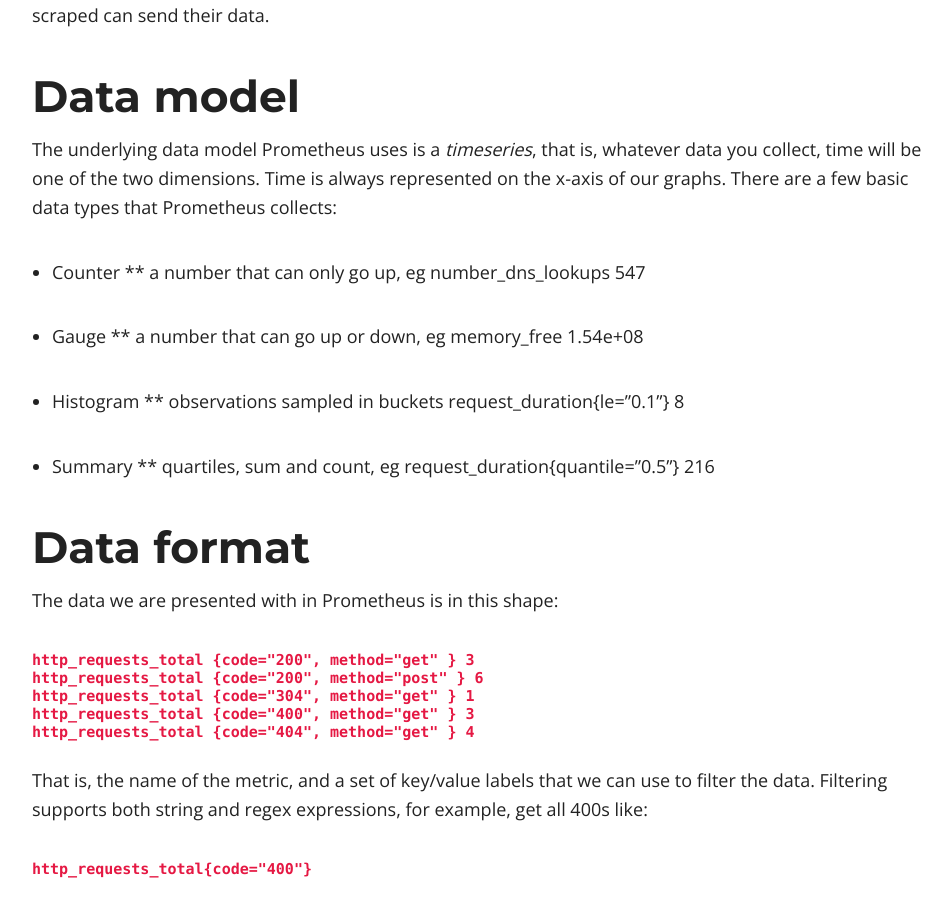
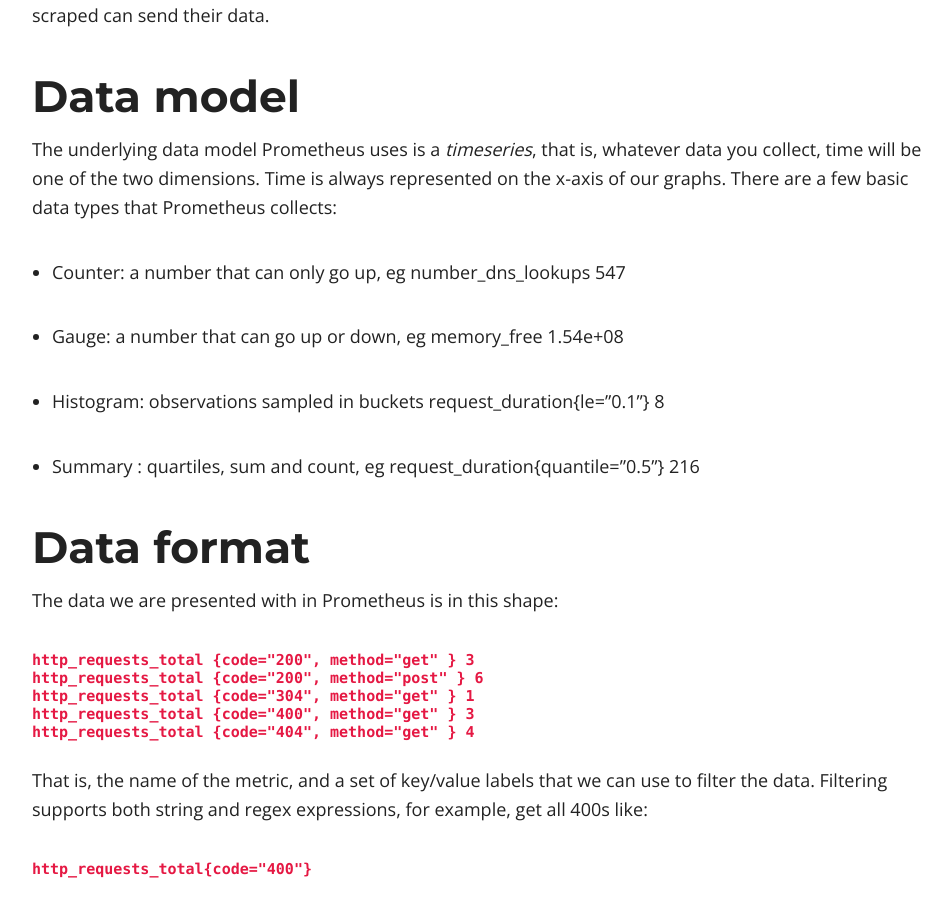
Before and after one commit to annaken/annaken.github.io, a Jekyll site: the page built from _posts/2019-02-01-prometheus-a-short-introduction.md, in a window 1280 px wide and 900 px high, scrolled down 2606 px. Shown: the whole window, without its empty margins (158-1110 px from the left). Built offline with Jekyll 4.4.1, drawn with Linux system fonts in a browser that asks for light colours; nearby versions of some CDN libraries; comment, search, counter and statistics services are not loaded.

Commit message:
Bulletpoints

```diff
--- a/_posts/2019-02-01-prometheus-a-short-introduction.md
+++ b/_posts/2019-02-01-prometheus-a-short-introduction.md
@@ -31,17 +31,13 @@ Something I really like about Prometheus is the exporters. There's a [huge amoun
 
 The underlying data model Prometheus uses is a *timeseries*, that is, whatever data you collect, time will be one of the two dimensions. Time is always represented on the x-axis of our graphs. There are a few basic data types that Prometheus collects:
 
-* Counter
-** a number that can only go up, eg number_dns_lookups 547
+* Counter: a number that can only go up, eg number_dns_lookups 547
 
-* Gauge
-** a number that can go up or down, eg memory_free 1.54e+08
+* Gauge: a number that can go up or down, eg memory_free 1.54e+08
 
-* Histogram
-** observations sampled in buckets request_duration{le="0.1"} 8
+* Histogram: observations sampled in buckets request_duration{le="0.1"} 8
 
-* Summary
-** quartiles, sum and count, eg request_duration{quantile="0.5"} 216
+* Summary : quartiles, sum and count, eg request_duration{quantile="0.5"} 216
 
 # Data format
 
```
